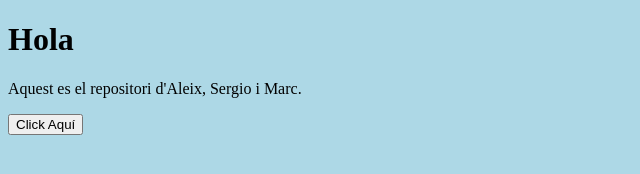
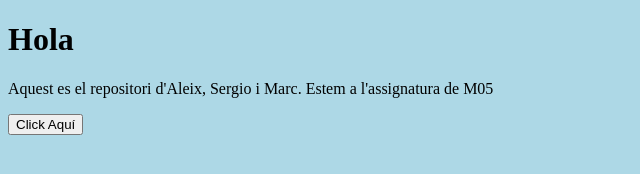
Before and after one commit to Tupiet-Classe/merge-branches, a plain HTML site: page index.html in a window 1280 px wide. Shown: the whole page, without its empty margins (0-640 px from the left). Drawn offline with Linux system fonts and the light colour scheme.

Commit message:
HTMl Actualitzat

```diff
--- a/index.html
+++ b/index.html
@@ -11,7 +11,7 @@
 </head>
 <body>
 	<h1>Hola</h1>
-	<p>Aquest es el repositori d'Aleix, Sergio i Marc.</p>
+	<p>Aquest es el repositori d'Aleix, Sergio i Marc. Estem a l'assignatura de M05</p>
 	<button type="button" onclick="showMessage('Bon Dia Grupo')">Click Aquí</button>
 </body>
 </html>
```
